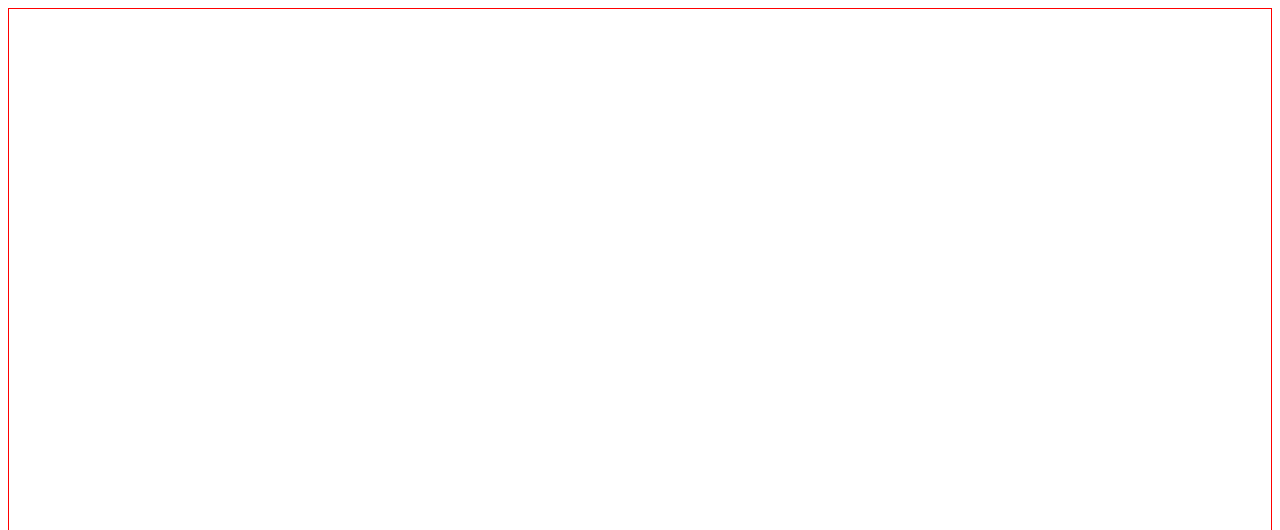
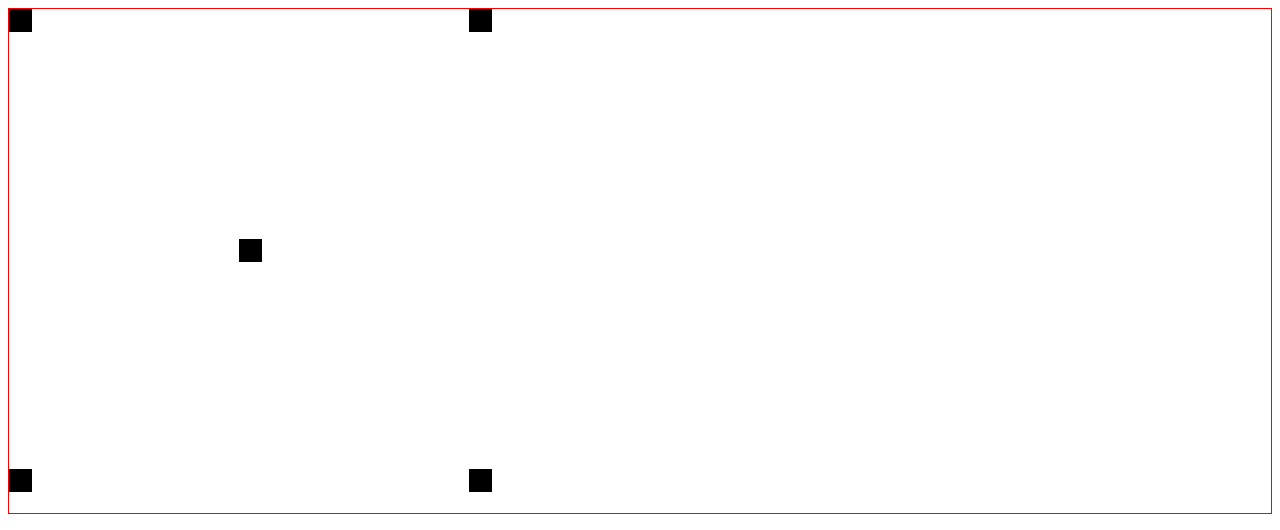
Before and after one commit to william-squires/langtons-ant, a React (Create React App) app in the folder langtons-ant/: page / in a window 1280 px wide. Shown: the top 530 px of the page. Built offline with nearby package versions, Linux system fonts and the light colour scheme.

Commit message:
Update example board

```diff
--- a/langtons-ant/src/App.js
+++ b/langtons-ant/src/App.js
@@ -1,6 +1,13 @@
 import { useState } from "react";
 import { Board } from "./models";
 import DisplayBoard from "./DisplayBoard";
+
+const testBoard = new Board(500,500,-10,10,10,-10)
+testBoard.board.set([0,0], "#000")
+testBoard.board.set([-10,-10], "#000")
+testBoard.board.set([-10,10], "#000")
+testBoard.board.set([10,-10], "#000")
+testBoard.board.set([10,10], "#000")
 /** Top level app component.\
  *
  * Props: None
@@ -9,7 +16,7 @@ import DisplayBoard from "./DisplayBoard";
  *  board: Board class
  */
 function App() {
-  const [board, setBoard] = useState(new Board(1000,1000,-10,10,10,-10))
+  const [board, setBoard] = useState(testBoard)
   return (
     <div className="App">
       <DisplayBoard board={board}></DisplayBoard>
```
